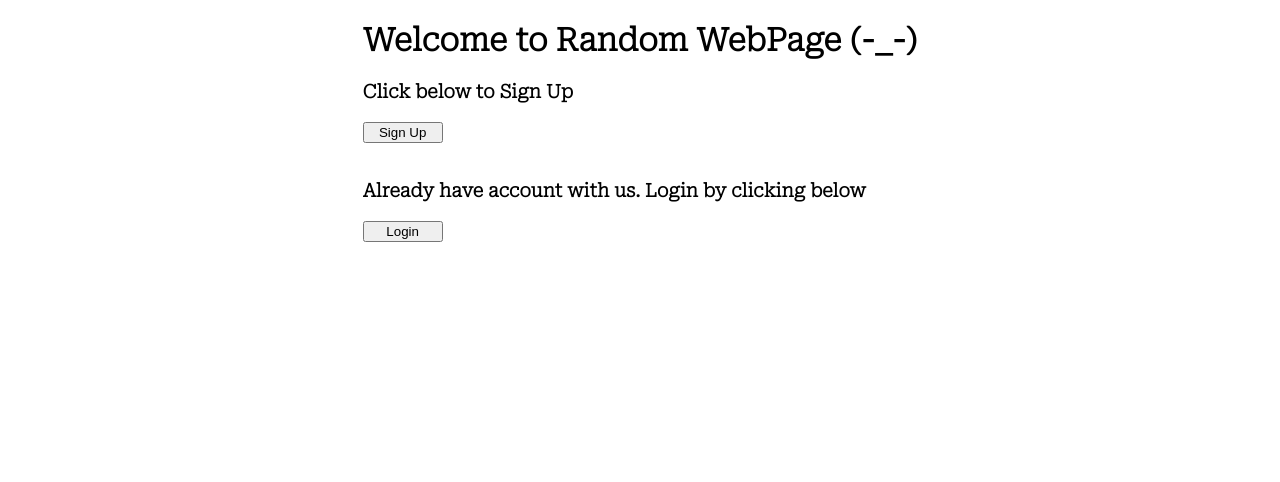
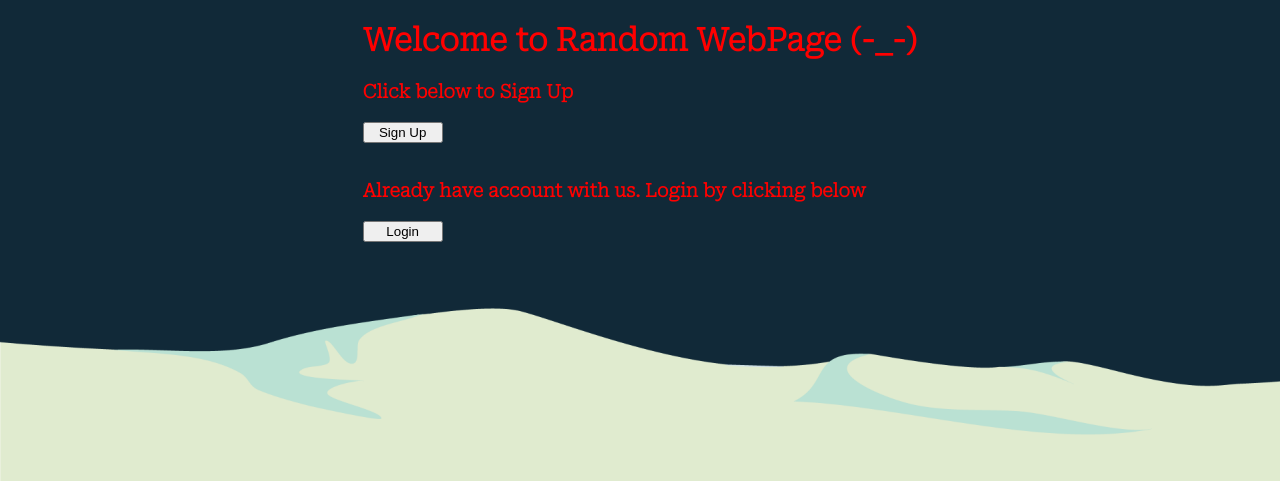
Before and after one commit to kumarAdhikari/simpleloginwithoutdb, a Flask app: page / in a window 1280 px wide. Shown: the top 482 px of the page. Run offline with Flask 2, Linux system fonts and the light colour scheme.

Commit message:
some update

```diff
--- a/static/style/styler.css
+++ b/static/style/styler.css
@@ -2,10 +2,15 @@
 
 
 body {
+    background-image: url("/static/background.png");
+    background-position: center;
+    background-repeat: no-repeat;
+    background-size: cover;
     font-family: 'Roboto Serif', serif;
     max-width: max-content;
     margin: auto;
     }
+
 
 header {
     position: relative;
@@ -15,7 +20,9 @@ header {
     color: aqua;
     */
     }
-
+h1,h2,h3,h4{
+    color: red;
+}
 
 ul {
     text-align: center;
--- a/templates/index.html
+++ b/templates/index.html
@@ -5,6 +5,7 @@
     <title>Home</title>
     <link rel="stylesheet" href="/static/style/styler.css">
 </head>
+
 <body>
 
     <h1 style="align-content: center"> Welcome to Random WebPage (-_-)</h1>
@@ -17,5 +18,6 @@
     <form action="/loginpage" method="post">
         <input type="submit" value="Login">
     </form>
+
 </body>
 </html>
```
Also changed, not shown: static/background.jpg (deleted).
